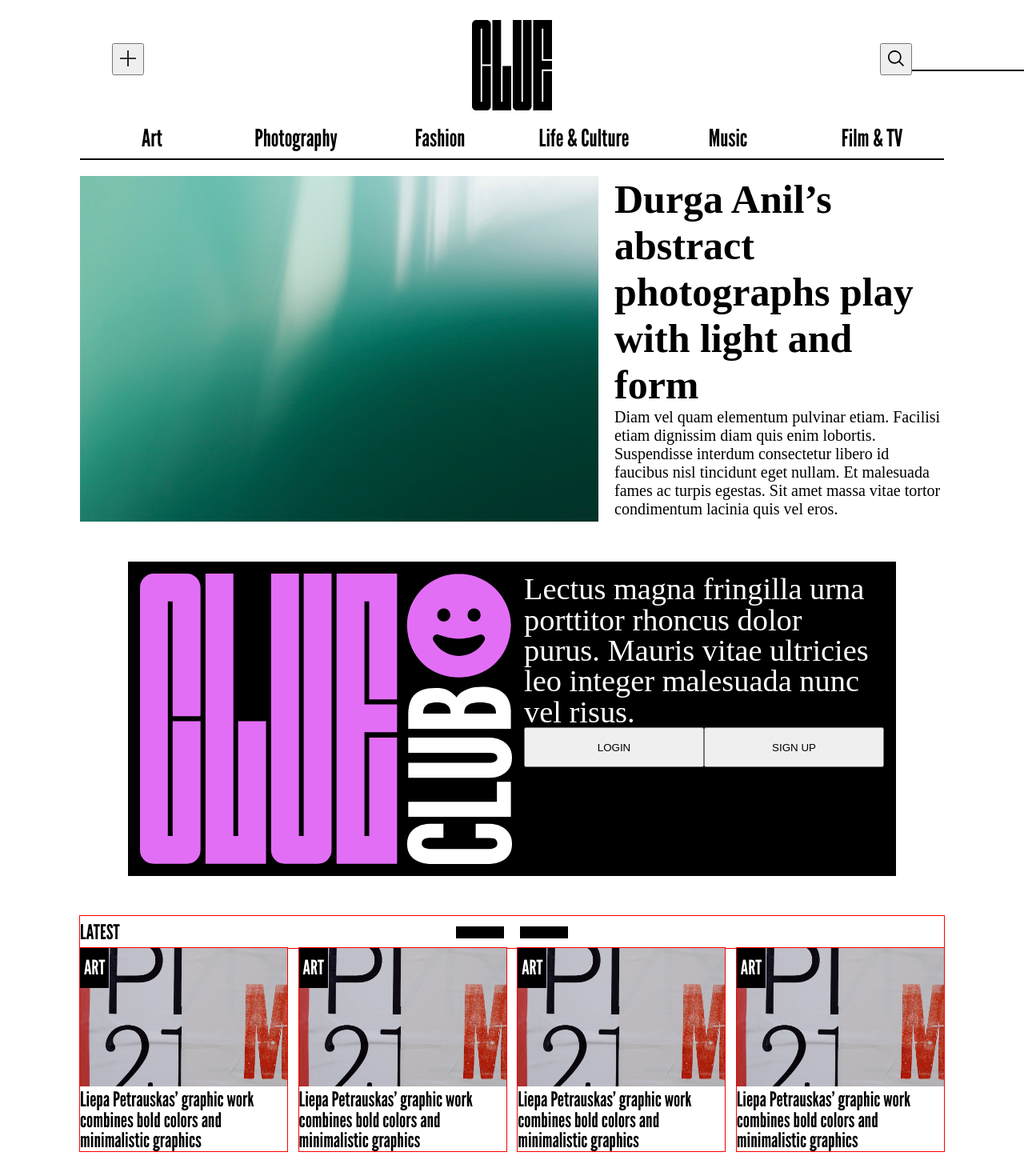
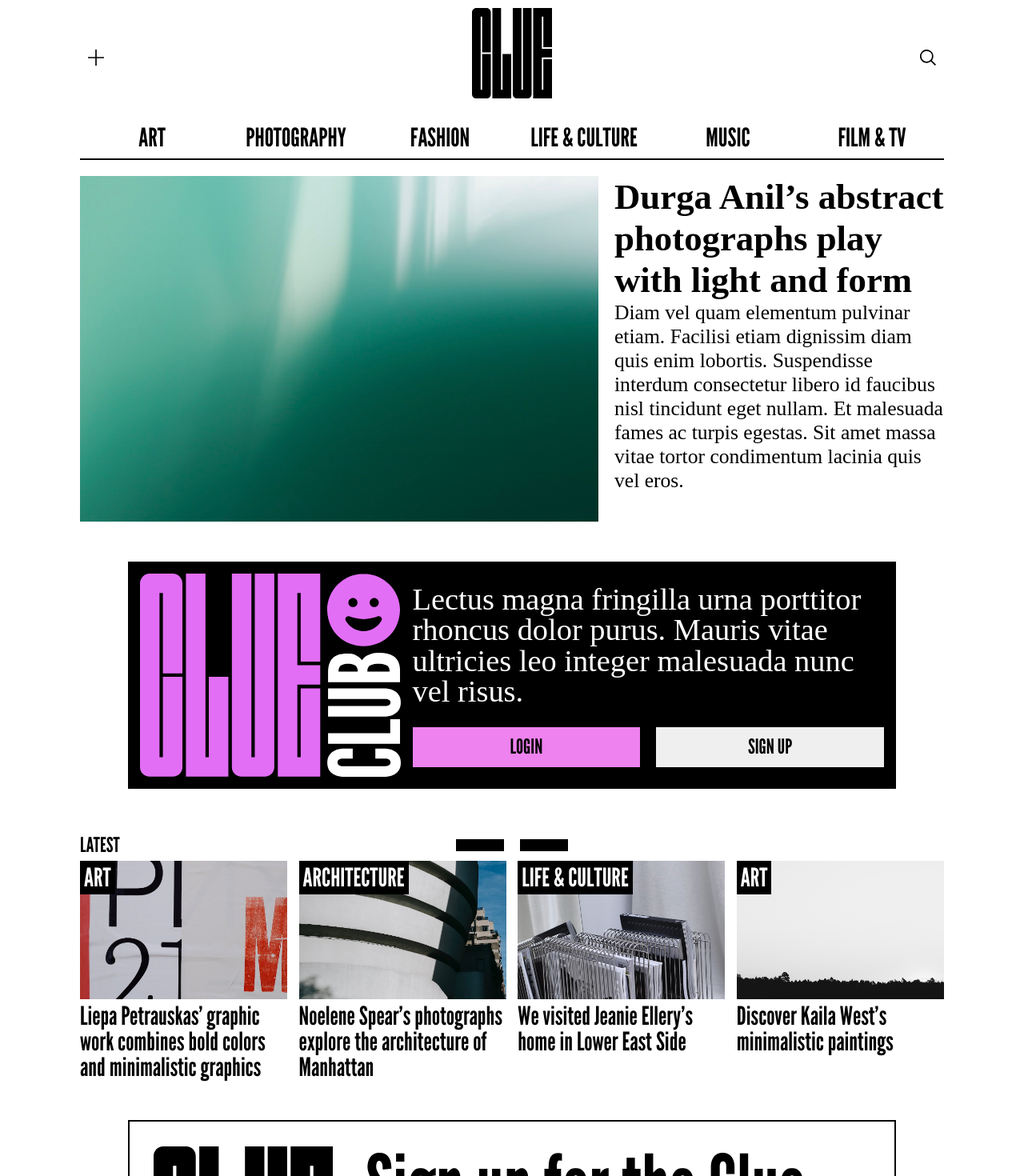
Before and after one commit to digitalents-academy/clue-magazine, a React (Vite) app: page / in a window 1280 px wide. Shown: the top 1470 px of the page at 80% size. Built offline with nearby package versions, Linux system fonts and the light colour scheme.

Commit message:
LandingPage v1

```diff
--- a/src/MenuOnOff.js
+++ /dev/null
@@ -1,3 +0,0 @@
-function switchOn() {
-    document.getElementById("CategoriesMenu").classList.toggle("CategoriesMenu");
-}
--- a/src/components/LandingPage.jsx
+++ b/src/components/LandingPage.jsx
@@ -1,10 +1,12 @@
+import { useState } from "react";
+
 export default function LandingPage() {
+  const [menuOpen, setMenuOpen] = useState(false);
   return (
     <div>
       <div class="TopSection">
         <div class="MLSBar">
-          <script src="/src/MenuOnOff.js"></script>
-          <button class="MenuButton" onclick="switchOn()">
+          <button class="MenuButton" onClick={() => setMenuOpen(!menuOpen)}>
             <img src="/src/assets/icons/menu.svg" class="MenuIcon" />
           </button>
           <img src="/src/assets/icons/logo.svg" class="Logo" />
@@ -26,8 +28,8 @@ export default function LandingPage() {
           </ul>
         </div>
       </div>
-      <div id="CategoriesMenu">
-        <div>
+      {menuOpen && <div id="CategoriesMenu">
+        <div class="CategoryTitle">
           <p>Categories</p>
         </div>
         <div class="Menu">
@@ -41,11 +43,12 @@ export default function LandingPage() {
           </ul>
         </div>
         <div class="SingUpMenu">
-            <img src="/src/assets/icons/club-logo.svg" />
-            <button>LOGIN</button>
-            <button>SIGN UP</button>
+          <img src="/src/assets/icons/club-logo.svg" class="singUpLogo1" />
+          <button class="login1">LOGIN</button>
+          <button class="loginSingUp1">SIGN UP</button>
         </div>
       </div>
+      }
       <div class="MainContent">
         <div class="HeadlineArticle">
           <img src="/src/assets/slider-images/durga-anil.jpg" class="FirstSlide" />
@@ -59,14 +62,16 @@ export default function LandingPage() {
           </div>
         </div>
         <div class="singUp">
-          <img src="/src/assets/icons/club-logo.svg" class="singUpLogo" />
+          <img src="/src/assets/icons/club-logo.svg" class="singUpLogo2" />
           <div class="textPlusButton">
             <p>
               Lectus magna fringilla urna porttitor rhoncus dolor purus. Mauris vitae ultricies leo integer
               malesuada nunc vel risus.
             </p>
-            <button class="login">LOGIN</button>
-            <button class="login">SIGN UP</button>
+            <div class="loginSection">
+              <button class="login2">LOGIN</button>
+              <button class="loginSingUp2">SIGN UP</button>
+            </div>
           </div>
         </div>
         <div class="OtherNews">
@@ -81,31 +86,31 @@ export default function LandingPage() {
           </div>
           <div class="Article1">
             <div class="ArticleType1">
-              <div class="ArticleType2">ART</div>
+              <div class="ArticleType2"><p>ART</p></div>
               <img src="/src/assets/slider-images/liepa-petrauskas.jpg" class="ArticlePhoto1" />
             </div>
             <p>Liepa Petrauskas’ graphic work combines bold colors and minimalistic graphics</p>
           </div>
           <div class="Article1">
             <div class="ArticleType1">
-              <div class="ArticleType2">ART</div>
-              <img src="/src/assets/slider-images/liepa-petrauskas.jpg" class="ArticlePhoto1" />
+              <div class="ArticleType2"><p>ARCHITECTURE</p></div>
+              <img src="/src/assets/slider-images/noelene-spear.jpeg" class="ArticlePhoto1" />
             </div>
-            <p>Liepa Petrauskas’ graphic work combines bold colors and minimalistic graphics</p>
+            <p>Noelene Spear’s photographs explore the architecture of Manhattan</p>
           </div>
           <div class="Article1">
             <div class="ArticleType1">
-              <div class="ArticleType2">ART</div>
-              <img src="/src/assets/slider-images/liepa-petrauskas.jpg" class="ArticlePhoto1" />
+              <div class="ArticleType2"><p>LIFE & CULTURE</p></div>
+              <img src="/src/assets/slider-images/jeanie-ellery.jpg" class="ArticlePhoto1" />
             </div>
-            <p>Liepa Petrauskas’ graphic work combines bold colors and minimalistic graphics</p>
+            <p>We visited Jeanie Ellery’s home in Lower East Side</p>
           </div>
           <div class="Article1">
             <div class="ArticleType1">
-              <div class="ArticleType2">ART</div>
-              <img src="/src/assets/slider-images/liepa-petrauskas.jpg" class="ArticlePhoto1" />
+              <div class="ArticleType2"><p>ART</p></div>
+              <img src="/src/assets/slider-images/kaila-west.jpeg" class="ArticlePhoto1" />
             </div>
-            <p>Liepa Petrauskas’ graphic work combines bold colors and minimalistic graphics</p>
+            <p>Discover Kaila West’s minimalistic paintings</p>
           </div>
         </div>
         <div class="clubNewsLetter">
@@ -114,7 +119,7 @@ export default function LandingPage() {
             <h1>Sign up for the Clue newsletter</h1>
             <div class="singUp2">
               <input type="text" placeholder="Your Email" />
-              <button>SUBSCRIBE</button>
+              <button class="subscribeB">SUBSCRIBE</button>
             </div>
           </div>
         </div>
--- a/src/index.css
+++ b/src/index.css
@@ -228,12 +228,14 @@ li {
   padding: 10px;
   vertical-align: middle;
   font-family: league-gothic;
-  font-size: 30px;
+  font-size: 2.5vw;
+  text-transform: uppercase;
 }
 
 li:hover {
   background-color: black;
   color: white;
+  transition: 0.5s;
 }
 
 ul {
@@ -245,7 +247,7 @@ ul {
 .Logo {
   width: 100px;
   position: absolute;
-  top: 25px;
+  top: 5%;
   left: 0;
   right: 0;
   margin: 0 auto;
@@ -275,12 +277,14 @@ ul {
   width: 40px;
   height: 40px;
   position: relative;
+  border: none;
+  background-color: transparent;
   z-index: 1;
 }
 
 .SearchBar {
   position: relative;
-  left: 220px;
+  left: 350px;
   border: none;
   border-bottom: 2px solid black;
 }
@@ -298,6 +302,8 @@ ul {
 .MenuButton {
   height: 40px;
   width: 40px;
+  border: none;
+  background-color: transparent;
 }
 
 .NavButton {
@@ -310,7 +316,7 @@ ul {
   align-items: center;
   height: 200px;
   width: 100%;
-  padding: 40px;
+  padding: 40px 0px 40px 0px;
 }
 
 .TopSection {
@@ -349,13 +355,26 @@ ul {
   color: white;
 }
 
-.singUpLogo {
-  width: 50%;
+.singUpLogo2 {
+  width: 35%;
 }
 
-.login {
+.login2 {
   width: 50%;
   height: 50px;
+  background-color: violet;
+  font-family: league-gothic;
+  font-size: 2vw;
+  border: none;
+}
+
+
+.loginSingUp2 {
+  width: 50%;
+  height: 50px;
+  font-family: league-gothic;
+  font-size: 2vw;
+  border: none;
 }
 
 .MainContent {
@@ -364,6 +383,17 @@ ul {
   padding-left: 100px;
   padding-right: 100px;
   flex-direction: column;
+}
+
+.textPlusButton {
+  display: flex;
+  flex-direction: column;
+  justify-content: space-around;
+}
+
+.loginSection {
+  display: flex;
+  gap: 20px;
 }
 
 .textPlusButton p {
@@ -376,11 +406,11 @@ ul {
 
 .ArticleText h1 {
   font-weight: bold;
-  font-size: 50px;
+  font-size: 3.5vw;
 }
 
 .ArticleText p {
-  font-size: 20px;
+  font-size: 2vw;
 }
 
 .OtherNews {
@@ -396,11 +426,13 @@ ul {
   margin-right: 60px;
   display: flex;
   padding: 30px;
+  margin-bottom: 40px;
 }
 
 #CategoriesMenu {
   width: 100%;
-  height: 380px;
+  height: 450px;
+  padding: 20px;
   background-color: black;
   border-bottom: 3px solid white;
   position: fixed;
@@ -409,17 +441,29 @@ ul {
   display: flex;
   justify-content: space-between;
   align-items: center;
-  visibility: hidden;
+  z-index: 1;
+  overflow: hidden;
+  white-space: nowrap;
+  animation-name: example;
+  animation-duration: 0.5s;
+  align-items: center;
 }
 
-.HideMenu {
-  visibility: visible;
+@keyframes example {
+  from {
+    height: 0px;
+  }
+
+  to {
+    height: 450px;
+  }
 }
 
 .Menu {
   position: sticky;
   display: flex;
-  height: 380px;
+  height: 85%;
+  text-transform: uppercase;
 }
 
 .Menu ul {
@@ -428,6 +472,8 @@ ul {
 
 .Menu li {
   text-align: left;
+  padding: 0px;
+  font-size: 45px;
 }
 
 .LetterLogo {
@@ -442,7 +488,7 @@ ul {
 }
 
 .SingUpSection h1 {
-  font-size: 10vw;
+  font-size: 8vw;
   text-align: left;
   font-family: league-gothic;
 }
@@ -453,31 +499,17 @@ ul {
   height: 50px;
 }
 
-.singUp2 button {
-  width: 40%;
-}
-
-.singUp2 input {
-  width: 60%;
-}
-
 .ArticlePhoto1 {
   width: 100%;
 }
 
 .Article1 {
-  outline: 1px solid red;
   width: 24%;
-  font-size: 25px;
-}
-
-.Article1 p {
-  font-size: 2vw;
+  font-size: 2.5vw;
   font-family: league-gothic;
 }
 
 .LatestText {
-  outline: 1px solid red;
   flex-basis: 100%;
   height: 40px;
   display: flex;
@@ -492,7 +524,7 @@ ul {
 }
 
 .LatestButton:hover {
-  background-color: red;
+  background-color: violet;
 }
 
 .LB1 {
@@ -520,13 +552,59 @@ ul {
   background-color: black;
   color: white;
   display: flex;
-  justify-content: center;
+  justify-content: flex-start;
   align-items: center;
-  width: 14%;
-  height: 50px;
+  width: fit-content;
+  height: fit-content;
+  padding: 5px;
   font-family: league-gothic;
+  font-size: 2.5vw;
 }
 
+.subscribeB {
+  width: 40%;
+  background-color: black;
+  color: white;
+  border: none;
+  font-family: league-gothic;
+  font-size: 1.5vw;
+}
+
+.singUp2 input {
+  width: 60%;
+  border: 2px solid black;
+}
+
+.CategoryTitle {
+  font-size: 5vw;
+  font-family: league-gothic;
+  text-transform: uppercase;
+  width: 200px;
+  text-align: center;
+  position: relative;
+  top: -150px;
+}
+
+.SingUpMenu {
+  display: flex;
+  flex-direction: column;
+  gap: 10px;
+  align-items: center;
+}
+
+.SingUpMenu button {
+  border: none;
+  height: 50px;
+  width: 250px;
+}
+
+.singUpLogo1 {
+  width: 80%;
+}
+
+.login1 {
+  background-color: violet;
+}
 
 @media only screen and (max-width: 600px) {
   :root {
```
